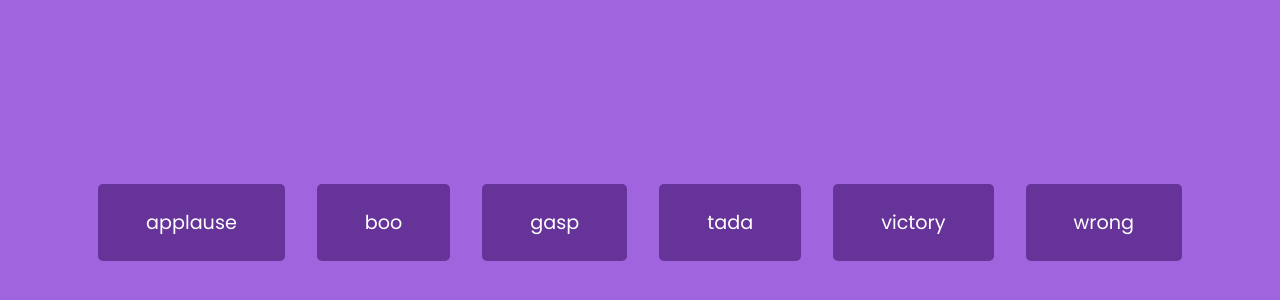
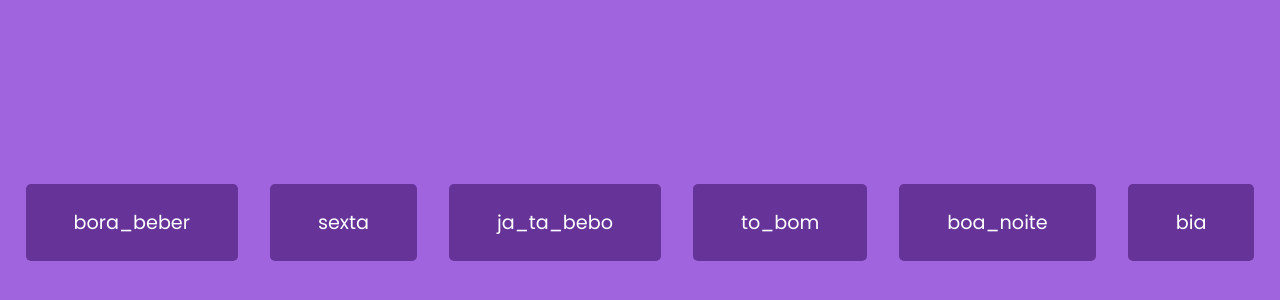
Before and after one commit to ValdineiJunior/SoundBoard, a plain HTML site: page index.html in a window 1280 px wide. Shown: the part 178-478 px from the top of the page. Drawn offline with Linux system fonts and the light colour scheme.

Commit message:
change audios

```diff
--- a/index.html
+++ b/index.html
@@ -13,15 +13,15 @@
     />
     <!-- ---Style--- -->
     <link rel="stylesheet" href="style.css" />
-    <title>Sound Board</title>
+    <title>f</title>
   </head>
   <body>
-    <audio src="assets/applause.mp3" id="applause"></audio>
-    <audio src="assets/boo.mp3" id="boo"></audio>
-    <audio src="assets/gasp.mp3" id="gasp"></audio>
-    <audio src="assets/tada.mp3" id="tada"></audio>
-    <audio src="assets/victory.mp3" id="victory"></audio>
-    <audio src="assets/wrong.mp3" id="wrong"></audio>
+    <audio src="assets/bora_beber.mp3" id="bora_beber"></audio>
+    <audio src="assets/hoje_sexta-feiraaaaa_ah_nao_hoje_quinta.mp3" id="sexta"></audio>
+    <audio src="assets/ja_ta_bebado_ne_que_triste.mp3" id="ja_ta_bebo"></audio>
+    <audio src="assets/to_bom_pra_bebe_hoje_nao.mp3" id="to_bom"></audio>
+    <audio src="assets/boa_noite_usuarios_depententes_do_alcool.mp3" id="boa_noite"></audio>
+    <audio src="assets/bia.mp3" id="bia"></audio>
 
     <div id="buttons"></div>
     <!-- ---script--- -->
--- a/script.js
+++ b/script.js
@@ -1,4 +1,4 @@
-const sounds = ['applause', 'boo', 'gasp', 'tada', 'victory', 'wrong']
+const sounds = ['bora_beber', 'sexta', 'ja_ta_bebo', 'to_bom', 'boa_noite', 'bia']
 
 sounds.forEach(sound => {
   const btn = document.createElement('button')
```
